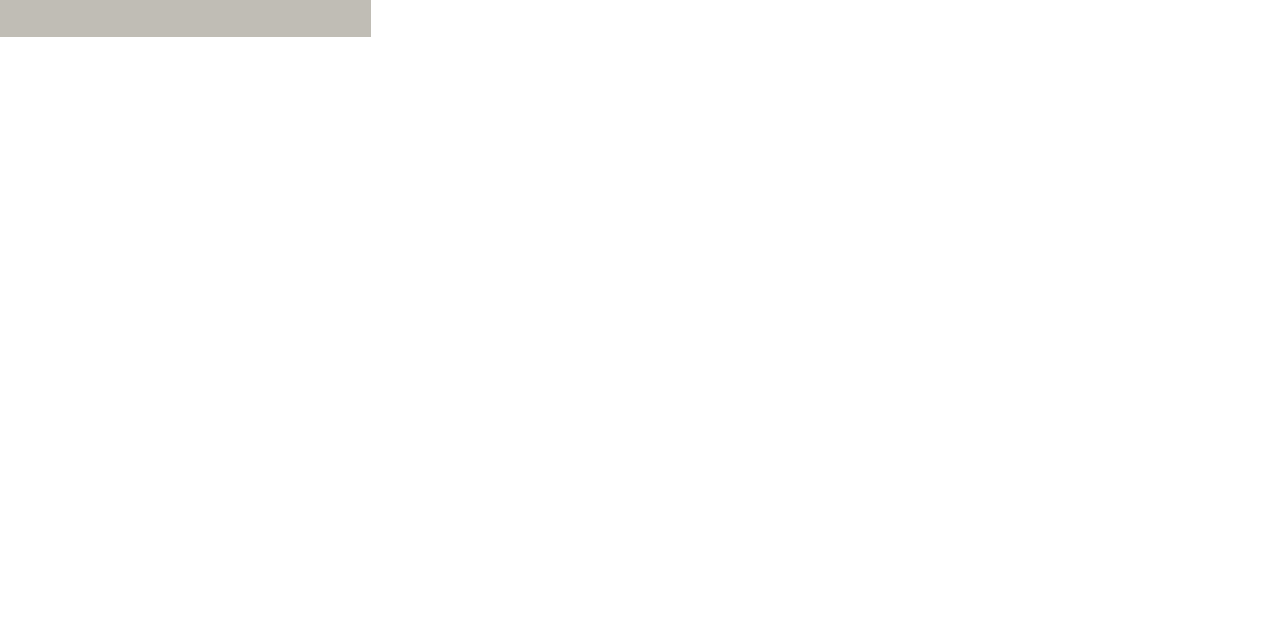
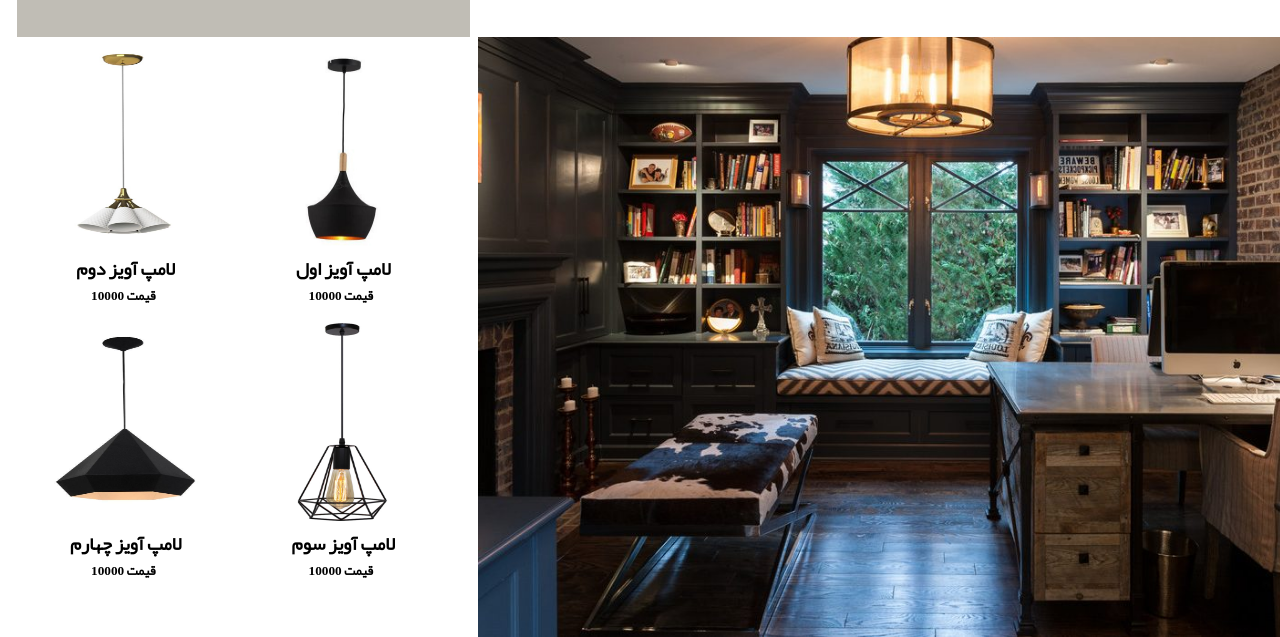
Before and after one commit to mohammadreza-amini/first-website-project, a plain HTML site: page index.html in a window 1280 px wide. Shown: the part 826-1463 px from the top of the page. Before the commit the page ends 863 px from the top, so only its background shows below. Drawn offline with Linux system fonts and the light colour scheme; files whose address does not match are found by name.

Commit message:
body part2

```diff
--- a/css/style.css
+++ b/css/style.css
@@ -144,6 +144,7 @@ header #slide .slider .slide-desciptin h2{
 #hanging-lamp .hanginig-lamp .hanging-right{
   display: flex;
   background-color: #fff;
+  width: 65%;
 }
 
 #hanging-lamp .hanginig-lamp .hanging-right .description-right{
@@ -158,7 +159,7 @@ header #slide .slider .slide-desciptin h2{
 #hanging-lamp .hanginig-lamp .hanging-right .description-right p{
   margin-top: 15px;
   font-size: 21px;
-  margin-bottom: 25px;
+  margin-bottom: 7px;
 }
 
 #hanging-lamp .hanginig-lamp .hanging-right .description-right a{
@@ -179,6 +180,8 @@ header #slide .slider .slide-desciptin h2{
 #hanging-lamp .hanginig-lamp .hanging-left{
   display: flex;
   align-items: center;
+  width: 35%;
+  text-align: center;
 }
 
 #hanging-lamp .hanginig-lamp .hanging-left .description-left{
@@ -194,3 +197,63 @@ header #slide .slider .slide-desciptin h2{
 font-size: 38px;
 margin-top: 20px;
 }
+
+
+
+/* hanging-lamp-two */
+
+#hanging-lamp-two{
+  width: 100%;
+  height: 600px;position: relative;
+}
+
+#hanging-lamp-two .test-two{
+  background-image: url(../images/hang.jpg);
+  position: absolute;
+  background-size: cover;
+  top: 0%;
+  right: 0%;
+  bottom: 0%;
+  left: 36%;
+}
+
+#hanging-lamp-two .hanging-lamp-two{
+  display: flex;
+}
+
+#hanging-lamp-two .hanging-lamp-two .hanging-two-right{
+  width: 65.2%;
+  height: 600px;
+}
+
+#hanging-lamp-two .hanging-lamp-two .hanging-two-left{
+  width: 34.8%;
+  height: 600px;
+}
+
+#hanging-lamp-two .hanging-lamp-two .hanging-two-left ul{
+  width: 100%;
+  display: flex;
+  flex-wrap: wrap;
+  text-align: center;
+  margin-top: 10px;
+}
+
+#hanging-lamp-two .hanging-lamp-two .hanging-two-left ul li{
+  width: 50%;
+  margin-bottom: 20px;
+}
+
+#hanging-lamp-two .hanging-lamp-two .hanging-two-left ul li img{
+  width: 250px;
+  height: 200px;
+}
+
+#hanging-lamp-two .hanging-lamp-two .hanging-two-left ul li h3{
+  margin: 10px;
+  margin-right: 40px;
+}
+
+#hanging-lamp-two .hanging-lamp-two .hanging-two-left ul li h5{
+   margin-right: 35px;
+}
--- a/index.html
+++ b/index.html
@@ -78,6 +78,39 @@
         </div>
     </section>
 
+    <section id="hanging-lamp-two">
+        <div class="test-two"></div>
+        <div class="container">
+            <div class="hanging-lamp-two">
+                <div class="hanging-two-right"></div>
+                <div class="hanging-two-left">
+                    <ul>
+                        <li>
+                            <img src="./images/l1.jpg" alt="">
+                            <h3>لامپ آویز اول</h3>
+                            <h5>قیمت 10000</h5>
+                        </li>
+                        <li>
+                            <img src="./images/l2.jpg" alt="">
+                            <h3>لامپ آویز دوم</h3>
+                            <h5>قیمت 10000</h5>
+                        </li>
+                        <li>
+                            <img src="./images/l4.jpg" alt="">
+                            <h3>لامپ آویز سوم</h3>
+                            <h5>قیمت 10000</h5>
+                        </li>
+                        <li>
+                            <img src="./images/l5.jpg" alt="">
+                            <h3>لامپ آویز چهارم</h3>
+                            <h5>قیمت 10000</h5>
+                        </li>
+                    </ul>
+                </div>
+            </div>
+        </div>
+    </section>
+
     <script src="./js/all.min.js"></script>
 </body>
 
```
